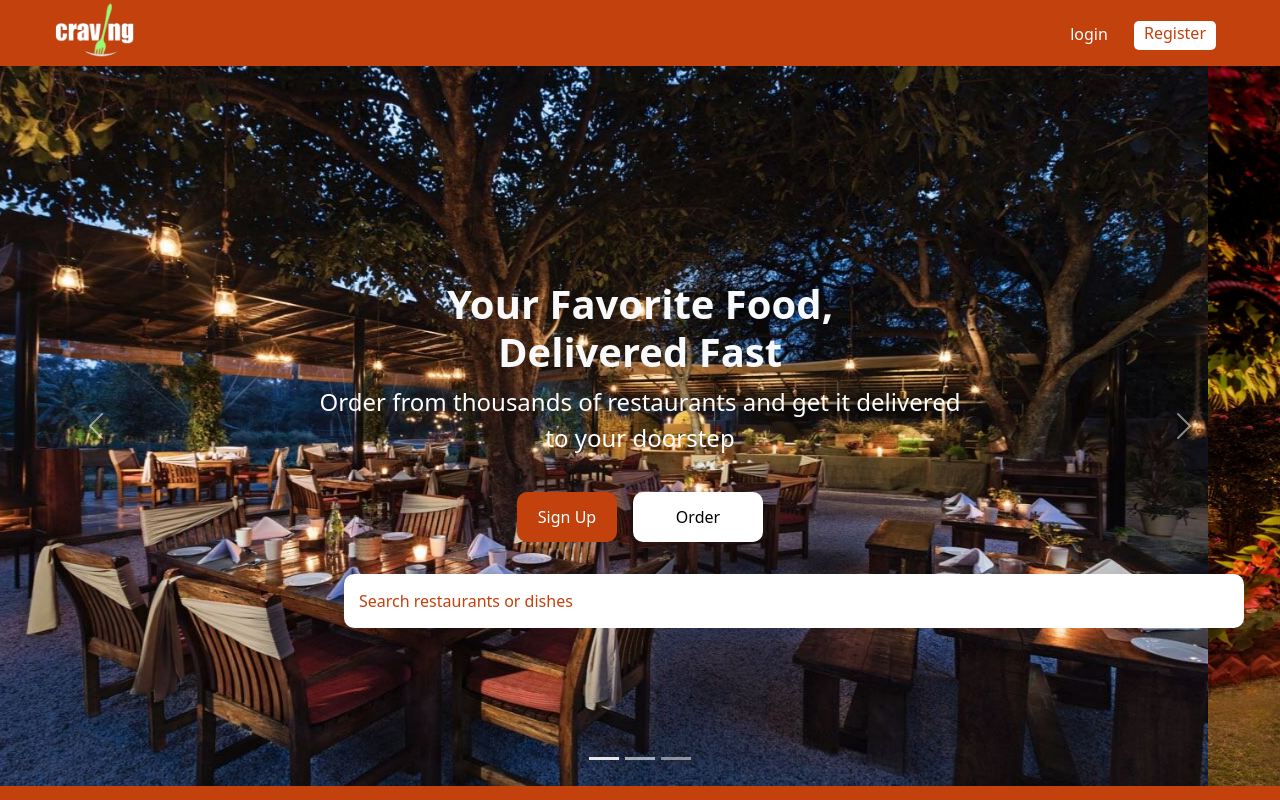
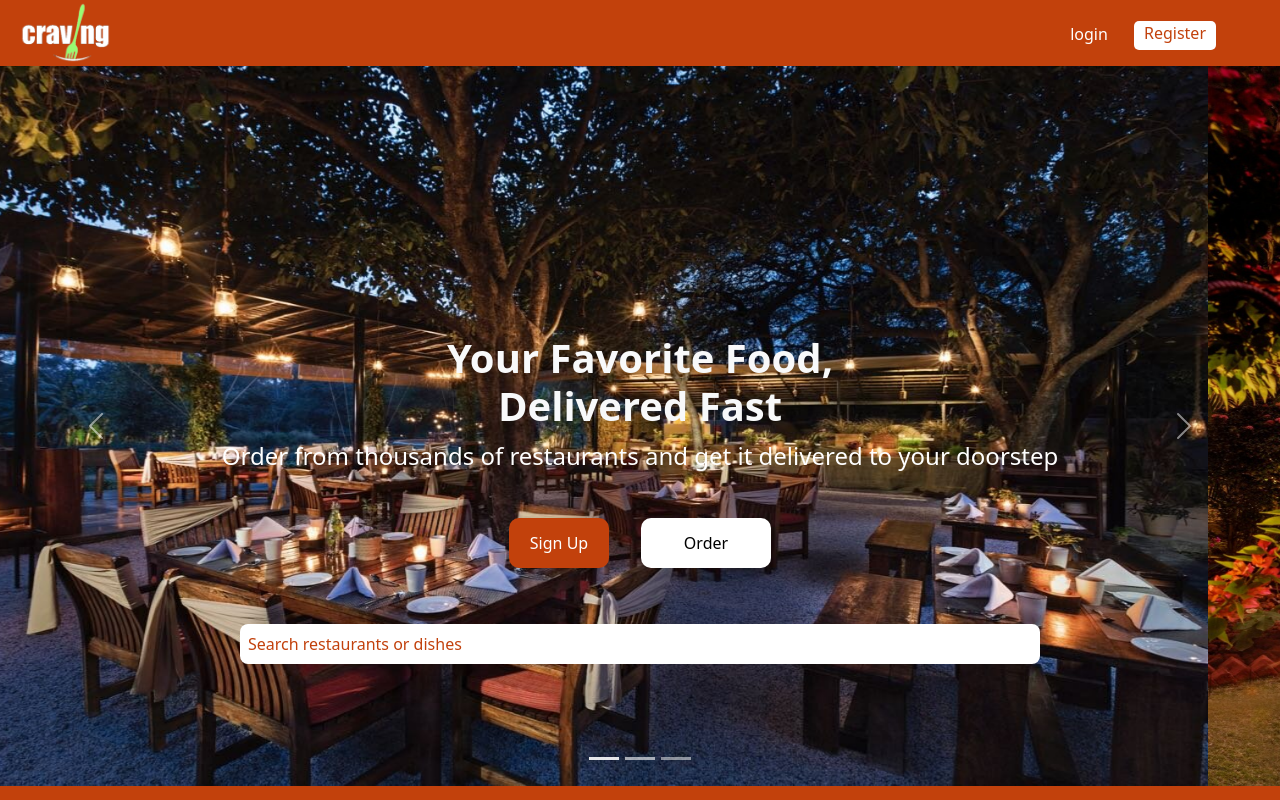
Before and after one commit to shivanshu7898/Cravings, a plain HTML site: page CravingWeb/home.html in a window 1280 px wide. Shown: the top 800 px of the page. Drawn offline with nearby package versions, Linux system fonts and the light colour scheme.

Commit message:
some changes in header

```diff
--- a/CravingWeb/home.html
+++ b/CravingWeb/home.html
@@ -17,18 +17,21 @@
     />
   </head>
   <body>
-    <header>
+    <header
+    >
       <div class="d-flex justify-content-between">
-        <a class="navbar-brand" href="home.html">
+          <div>
+            <a class="navbar-brand" href="home.html">
           <img
             src="../CravingWeb/pics/transparentLogoLight-De2Z7I01.png"
-            alt="CravingWeb Logo"
-            style="width: 100 px"
+            alt="CravingWeb Logo" , class="ms-3"
           />
         </a>
+          </div>
+
 
         <div
-          class="d-flex justify-content-center align-content-center m-3 pe-5"
+          class=" col d-flex justify-content-end align-content-center m-3 pe-5"
         >
           <button id="login" onclick="window.location.href = 'login.html'">
             login
@@ -116,23 +119,22 @@
       </div>
 
       <!-- Overlay content -->
-      <div class="carousel-caption align-items-center p-5">
-        <div class="p-5">
-          <div class="p-4">
+      <div class="carousel-caption  mb-5 ">
+
+
             <div>
               <h1 class="fw-bolder text-light">
                 Your Favorite Food,<br />Delivered Fast
               </h1>
-            </div>
-            <div>
-              <p class="fs-4 text-white">
+               <p class="fs-4 text-white">
                 Order from thousands of restaurants and get it delivered to your
                 doorstep
               </p>
             </div>
+
             <div class="d-flex justify-content-center">
-              <div class="d-flex gap-3">
-                <div>
+              <div class="d-flex gap-3 ">
+                <div class="m-2">
                   <button
                     id="singUp"
                     onclick="window.location.href = 'register.html'"
@@ -140,30 +142,30 @@
                     Sign Up
                   </button>
                 </div>
-                <button
+                <div class="m-2">
+                  <button
                   id="order"
                   onclick="window.location.href = 'order.html'"
                 >
                   Order
+                </div>
                 </button>
               </div>
             </div>
-            <div class="d-flex m-4 p-2">
-              <div>
+            <div class=" m-5  ">
+
                 <input
                   type="text"
                   id="search-main"
                   placeholder="Search restaurants or dishes "
-                  style="
-                    width: 900px;
-                    padding: 15px;
-                    border-radius: 10px;
-                    border: none;
-                  "
+                  class="w-100 border-0 p-2 rounded-3"
+
+
+
                 />
-              </div>
+
             </div>
-          </div>
+
         </div>
       </div>
 
--- a/CravingWeb/style.css
+++ b/CravingWeb/style.css
@@ -9,9 +9,7 @@ header {
   z-index: 99;
 }
 header img {
-  width: 30%;
-  height: 90%;
-  padding-left: 50px;
+  width: 100px;
 }
 
 #Register {
@@ -180,11 +178,11 @@ header img {
   color: #d27d5c;
 }
 .colorHover:hover {
-  color: ;
+  color:#c2410c ;
 }
 .footerColor{
   color: white;
 }
 .footerColor:hover{
-  color: #c2410c;
+  color:#c2410c ;
 }
```
Also changed, not shown: CravingWeb/about.html (+9 -8 lines), CravingWeb/contact.html (+7 -6 lines), CravingWeb/explore.html (+7 -6 lines), CravingWeb/feedback.html (+7 -2 lines), CravingWeb/helpCenter.html (+7 -6 lines), CravingWeb/login.html (+7 -6 lines), CravingWeb/order.html (+7 -6 lines), CravingWeb/partner.html (+7 -6 lines), CravingWeb/privacy.html (+7 -6 lines), CravingWeb/register.html (+7 -2 lines), CravingWeb/site.html (+7 -6 lines), CravingWeb/terms.html (+7 -6 lines).
